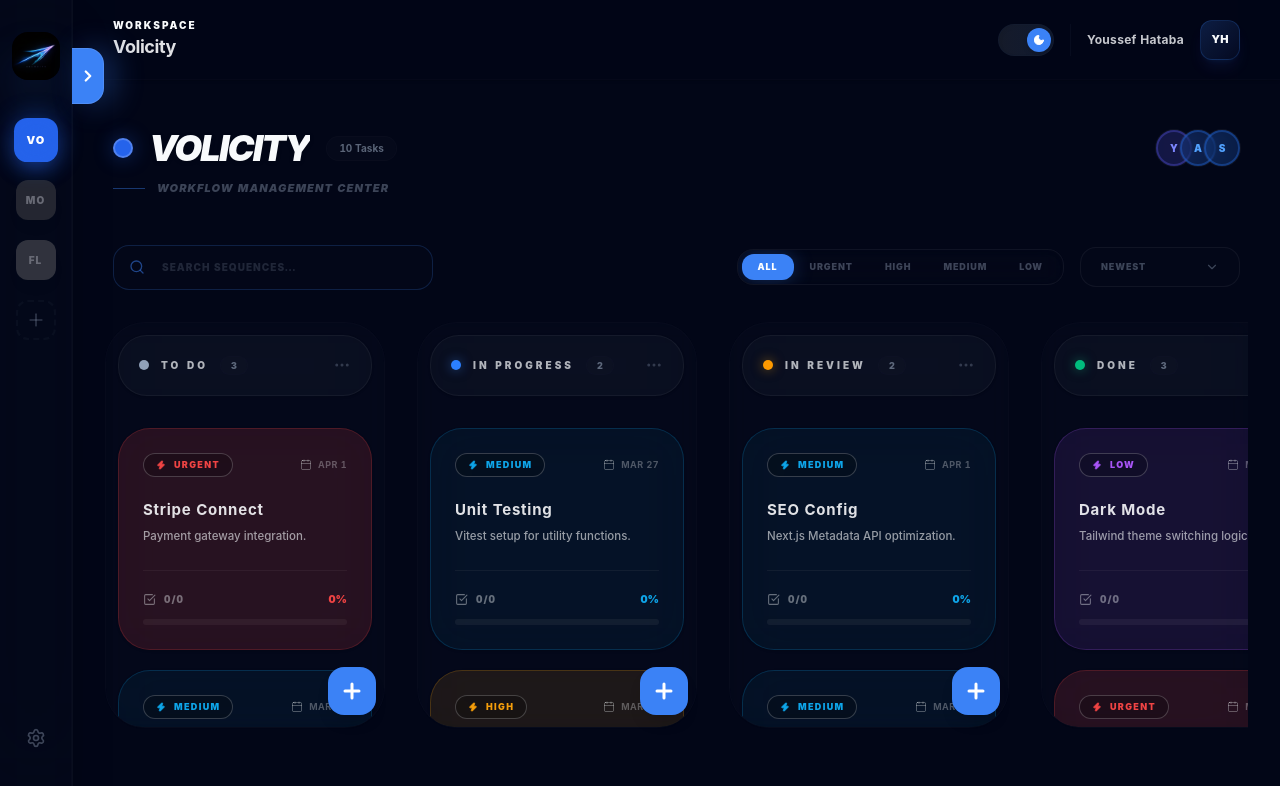
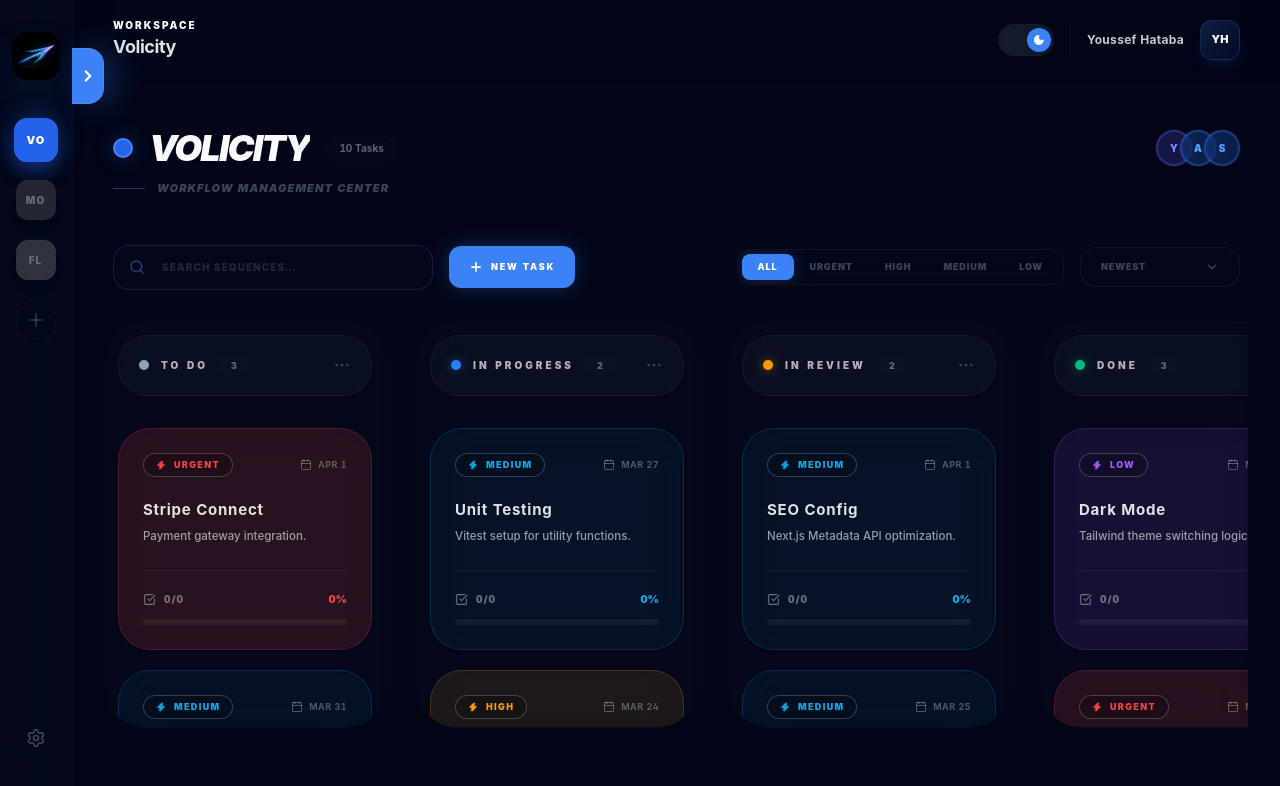
Before and after one commit to youssef-hataba/velocity, a React (Vite) app: page / in a window 1280 px wide. Shown: the top 786 px of the page. Built offline with nearby package versions, Linux system fonts and the light colour scheme.

Commit message:
add a new task button edit for better ux

```diff
--- a/src/components/tabs/board/Board.tsx
+++ b/src/components/tabs/board/Board.tsx
@@ -19,6 +19,7 @@ import Column from "./Column";
 import { BoardHeader } from "./BoardHeader";
 import { BoardControls } from "./BoardControls";
 import TaskCard from "./TaskCard";
+import { TaskDetailsModal } from "./task_modal/TaskDetailsModal";
 
 import type { Status, Priority, Task } from "@/types/board";
 import { useBoardStore } from "@/store/useBoardStore";
@@ -43,6 +44,7 @@ const Board = () => {
   const [searchQuery, setSearchQuery] = useState<string>("");
   const [activePriority, setActivePriority] = useState<PriorityFilter>("all");
   const [sortBy, setSortBy] = useState<SortOption>("newest");
+  const [isCreateModalOpen, setIsCreateModalOpen] = useState(false);
 
   const sensors = useSensors(
     useSensor(PointerSensor, {
@@ -150,6 +152,7 @@ const Board = () => {
           onPriorityChange={setActivePriority}
           sortBy={sortBy}
           onSortChange={setSortBy}
+          onCreateClick={() => setIsCreateModalOpen(true)}
         />
 
         <div className="flex-1 flex gap-8 overflow-x-auto pb-10 pr-10 custom-scrollbar scroll-smooth items-start">
@@ -164,6 +167,13 @@ const Board = () => {
         </div>
       </div>
 
+      <TaskDetailsModal
+        task={null}
+        initialStatus="todo"
+        open={isCreateModalOpen}
+        onOpenChange={setIsCreateModalOpen}
+      />
+
       <DragOverlay dropAnimation={dropAnimation}>
         {activeTask ? (
           <div className="cursor-grabbing scale-105 rotate-2 transition-transform duration-200 shadow-2xl">
--- a/src/components/tabs/board/BoardControls.tsx
+++ b/src/components/tabs/board/BoardControls.tsx
@@ -1,8 +1,8 @@
-import { useState } from "react";
-import type { ChangeEvent, FC } from "react";
-import { Search, ChevronDown, Clock, BarChart2, SortAsc, type LucideProps } from "lucide-react";
-import { motion, AnimatePresence } from "framer-motion";
-import type { SortOption, PriorityFilter } from "./Board";
+import {useState} from "react";
+import type {ChangeEvent, FC} from "react";
+import {Search, ChevronDown, Clock, BarChart2, SortAsc, Plus, type LucideProps} from "lucide-react";
+import {motion, AnimatePresence} from "framer-motion";
+import type {SortOption, PriorityFilter} from "./Board";
 
 interface SortOptionConfig {
   value: SortOption;
@@ -17,6 +17,7 @@ interface BoardControlsProps {
   onPriorityChange: (priority: PriorityFilter) => void;
   sortBy: SortOption;
   onSortChange: (option: SortOption) => void;
+  onCreateClick: () => void;
 }
 
 export const BoardControls = ({
@@ -26,23 +27,24 @@ export const BoardControls = ({
   onPriorityChange,
   sortBy,
   onSortChange,
+  onCreateClick,
 }: BoardControlsProps) => {
   const [isSortOpen, setIsSortOpen] = useState(false);
 
   const priorities: PriorityFilter[] = ["all", "urgent", "high", "medium", "low"];
 
   const sortOptions: SortOptionConfig[] = [
-    { value: "newest", label: "NEWEST", icon: Clock },
-    { value: "priority", label: "PRIORITY", icon: BarChart2 },
-    { value: "alphabetical", label: "A-Z INDEX", icon: SortAsc },
+    {value: "newest", label: "NEWEST", icon: Clock},
+    {value: "priority", label: "PRIORITY", icon: BarChart2},
+    {value: "alphabetical", label: "A-Z INDEX", icon: SortAsc},
   ];
 
-  const currentSortLabel = sortOptions.find(opt => opt.value === sortBy)?.label;
+  const currentSortLabel = sortOptions.find((opt) => opt.value === sortBy)?.label;
 
   return (
     <div className="flex flex-col lg:flex-row lg:items-center justify-between gap-4 px-2">
-      {/* Search Input Container */}
-      <div className="relative group w-full lg:min-w-[320px] lg:w-auto">
+      <div className="flex items-center gap-4 w-full lg:w-auto">
+        <div className="relative group w-full xl:min-w-[320px]">
           <Search
             size={16}
             className="absolute left-4 top-1/2 -translate-y-1/2 text-primary/50 group-focus-within:text-primary
@@ -53,41 +55,47 @@ export const BoardControls = ({
             placeholder="SEARCH SEQUENCES..."
             value={searchQuery}
             onChange={onSearchChange}
-          className="w-full bg-steel/5 border border-primary/20 rounded-2xl py-3.5 pl-12 pr-4 text-[10px] font-black
-          tracking-widest focus:outline-none focus:border-primary/40 focus:bg-steel/10 transition-all placeholder:text-muted/20 text-foreground"
+            className="w-full bg-steel/5 border border-primary/20 rounded-2xl py-3.5 pl-12 pr-4 text-[10px] font-black tracking-widest focus:outline-none focus:border-primary/40 focus:bg-steel/10 transition-all placeholder:text-muted/20 text-foreground"
           />
         </div>
 
-      {/* Filters and Sort Container */}
+        <button
+          onClick={onCreateClick}
+          className="hidden lg:flex items-center gap-2 bg-primary hover:bg-primary/90 text-white px-3 py-2 xl:px-5 xl:py-3.5
+          rounded-xl text-[9px] font-black tracking-[0.2em] transition-all hover:scale-105 active:scale-95
+          shadow-[0_0_20px_rgba(59,130,246,0.3)] shrink-0">
+          <Plus size={14} strokeWidth={3} />
+          NEW TASK
+        </button>
+      </div>
+
       <div className="flex flex-col sm:flex-row items-center gap-4 w-full lg:w-auto">
-
-        {/* Priority Filter - Scrollable on very small screens */}
-        <div className="flex bg-steel/5 p-1 rounded-2xl border border-white/5 backdrop-blur-md shadow-inner w-full sm:w-auto overflow-x-auto no-scrollbar">
+        <div className="flex bg-steel/5 p-1 rounded-xl border border-white/5 backdrop-blur-md shadow-inner w-full sm:w-auto overflow-x-auto no-scrollbar">
           <div className="flex min-w-full sm:min-w-0">
             {priorities.map((p) => (
               <button
                 key={p}
                 onClick={() => onPriorityChange(p)}
-                className={`flex-1 sm:flex-none px-4 py-1.5 rounded-xl text-[9px] font-black uppercase tracking-widest transition-all duration-500 whitespace-nowrap ${
+                className={`flex-1 sm:flex-none px-4 py-1.5 rounded-lg text-[9px] font-black uppercase tracking-widest transition-all duration-500 whitespace-nowrap ${
                   activePriority === p
                     ? "bg-primary text-white shadow-[0_0_20px_rgba(59,130,246,0.3)]"
                     : "text-muted/40 hover:text-muted/60"
-                }`}
-              >
+                }`}>
                 {p}
               </button>
             ))}
           </div>
         </div>
 
-        {/* Sort Dropdown */}
         <div className="relative w-full sm:w-auto">
           <button
             onClick={() => setIsSortOpen(!isSortOpen)}
-            className="flex items-center gap-3 bg-steel/5 border border-white/5 rounded-2xl py-3 px-5 text-[9px] font-black uppercase tracking-widest text-muted/40 hover:text-primary hover:border-primary/20 transition-all w-full sm:min-w-40 justify-between group"
-          >
+            className="flex items-center gap-3 bg-steel/5 border border-white/5 rounded-2xl py-3 px-5 text-[9px] font-black uppercase tracking-widest text-muted/40 hover:text-primary hover:border-primary/20 transition-all w-full sm:min-w-40 justify-between group">
             <span className="group-hover:scale-105 transition-transform">{currentSortLabel}</span>
-            <ChevronDown size={14} className={`transition-transform duration-300 ${isSortOpen ? "rotate-180" : ""}`} />
+            <ChevronDown
+              size={14}
+              className={`transition-transform duration-300 ${isSortOpen ? "rotate-180" : ""}`}
+            />
           </button>
 
           <AnimatePresence>
@@ -95,12 +103,11 @@ export const BoardControls = ({
               <>
                 <div className="fixed inset-0 z-40" onClick={() => setIsSortOpen(false)} />
                 <motion.div
-                  initial={{ opacity: 0, y: 10, scale: 0.95 }}
-                  animate={{ opacity: 1, y: 0, scale: 1 }}
-                  exit={{ opacity: 0, y: 10, scale: 0.95 }}
-                  transition={{ duration: 0.2, ease: "easeOut" }}
-                  className="absolute right-0 mt-3 w-48 bg-[#0C0C0C]/90 backdrop-blur-2xl border border-white/10 rounded-3xl shadow-[0_20px_50px_rgba(0,0,0,0.5)] p-2 z-50 overflow-hidden"
-                >
+                  initial={{opacity: 0, y: 10, scale: 0.95}}
+                  animate={{opacity: 1, y: 0, scale: 1}}
+                  exit={{opacity: 0, y: 10, scale: 0.95}}
+                  transition={{duration: 0.2, ease: "easeOut"}}
+                  className="absolute right-0 mt-3 w-48 bg-[#0C0C0C]/90 backdrop-blur-2xl border border-white/10 rounded-3xl shadow-[0_20px_50px_rgba(0,0,0,0.5)] p-2 z-50 overflow-hidden">
                   {sortOptions.map((option) => {
                     const Icon = option.icon;
                     return (
@@ -114,8 +121,7 @@ export const BoardControls = ({
                           sortBy === option.value
                             ? "bg-primary/10 text-primary border border-primary/20"
                             : "text-muted/40 hover:bg-white/5 hover:text-foreground"
-                        }`}
-                      >
+                        }`}>
                         <Icon size={14} />
                         {option.label}
                       </button>
@@ -126,6 +132,13 @@ export const BoardControls = ({
             )}
           </AnimatePresence>
         </div>
+
+        <button
+          onClick={onCreateClick}
+          className="lg:hidden w-full flex items-center justify-center gap-2 bg-primary text-white py-4 rounded-2xl text-[9px] font-black tracking-widest shadow-lg active:scale-95 transition-transform">
+          <Plus size={16} strokeWidth={3} />
+          CREATE SEQUENCE
+        </button>
       </div>
     </div>
   );
--- a/src/components/tabs/board/Column.tsx
+++ b/src/components/tabs/board/Column.tsx
@@ -1,10 +1,8 @@
-import { useState } from "react";
 import { useDroppable } from "@dnd-kit/core";
 import { SortableContext, verticalListSortingStrategy } from "@dnd-kit/sortable";
 import { Plus, MoreHorizontal } from "lucide-react";
 import type { Status, Task } from "@/types/board";
 import TaskCard from "./TaskCard";
-import { TaskDetailsModal } from "./task_modal/TaskDetailsModal";
 
 interface ColumnProps {
   title: string;
@@ -13,8 +11,6 @@ interface ColumnProps {
 }
 
 const Column = ({ title, status, tasks }: ColumnProps) => {
-  const [isCreateModalOpen, setIsCreateModalOpen] = useState(false);
-
   const { setNodeRef, isOver } = useDroppable({
     id: status,
   });
@@ -29,7 +25,6 @@ const Column = ({ title, status, tasks }: ColumnProps) => {
   const config = statusConfig[status];
 
   return (
-    <>
     <div className="flex flex-col w-90 min-w-70 h-full group/column relative rounded-[2.5rem] bg-surface/20 border border-steel/10 py-3 px-1 pb-0 backdrop-blur-sm transition-all duration-500">
       <header className="relative p-5 mx-2 rounded-[1.8rem] border border-black/5 dark:border-white/5 bg-white/40 dark:bg-card/20 backdrop-blur-2xl flex items-center justify-between shadow-sm transition-all duration-500 z-10">
         <div className="flex items-center gap-3">
@@ -61,25 +56,7 @@ const Column = ({ title, status, tasks }: ColumnProps) => {
           )}
         </div>
       </SortableContext>
-
-        {/* Create Task Button */}
-        <div className="absolute bottom-3 right-2 z-20">
-          <button
-            onClick={() => setIsCreateModalOpen(true)}
-            className="w-12 h-12 rounded-2xl bg-primary text-white shadow-lg flex items-center justify-center hover:scale-110 hover:rotate-90 transition-all duration-500"
-          >
-            <Plus size={24} strokeWidth={3} />
-          </button>
     </div>
-      </div>
-
-      <TaskDetailsModal
-        task={null}
-        initialStatus={status}
-        open={isCreateModalOpen}
-        onOpenChange={setIsCreateModalOpen}
-      />
-    </>
   );
 };
 
```
Lines whose indentation alone changed are shown as unchanged.
